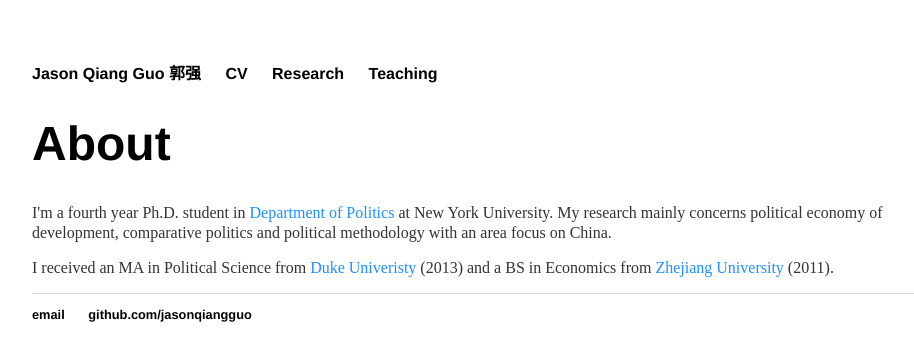
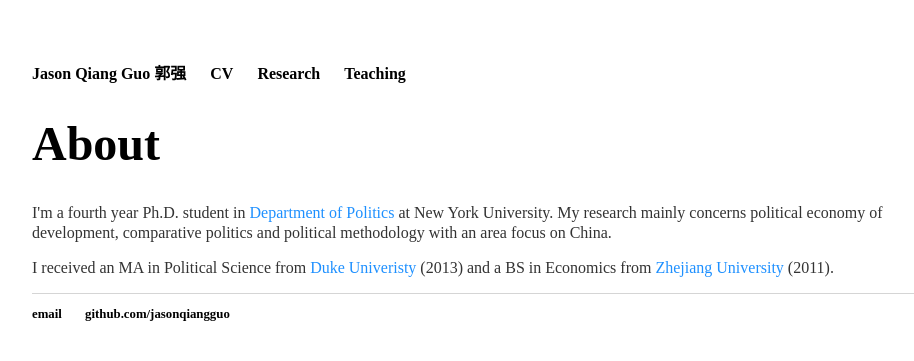
Before and after one commit to jasonqiangguo/jasonqiangguo.github.io, a Jekyll site: the page built from index.html, in a window 1280 px wide. Shown: the top 361 px of the page, without its empty margins (160-1074 px from the left). Built offline with Jekyll 4.4.1, drawn with Linux system fonts in a browser that asks for light colours.

Commit message:
homepage

```diff
--- a/css/main.css
+++ b/css/main.css
@@ -3,7 +3,7 @@ body {
     width: 70%;
 }
 nav ul, footer ul {
-    font-family:'Helvetica', 'Arial', 'Sans-Serif';
+    font-family:'Sans-Serif';
     padding: 0px;
     list-style: none;
     font-weight: bold;
@@ -27,7 +27,7 @@ a:hover {
 }
 h1 {
     font-size: 3em;
-    font-family:'Helvetica', 'Arial', 'Sans-Serif';
+    font-family: 'Sans-Serif';
 }
 p {
     font-size: 1em;
```
